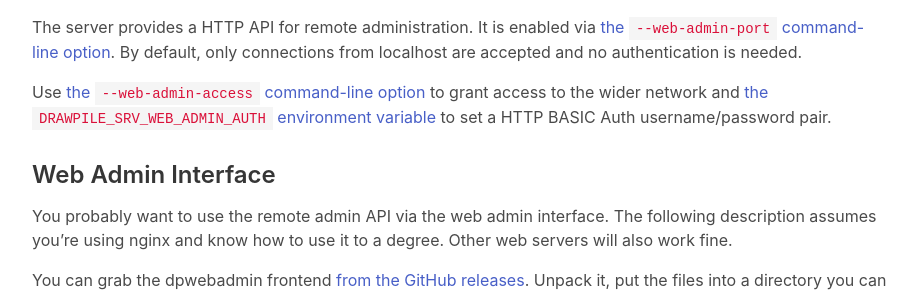
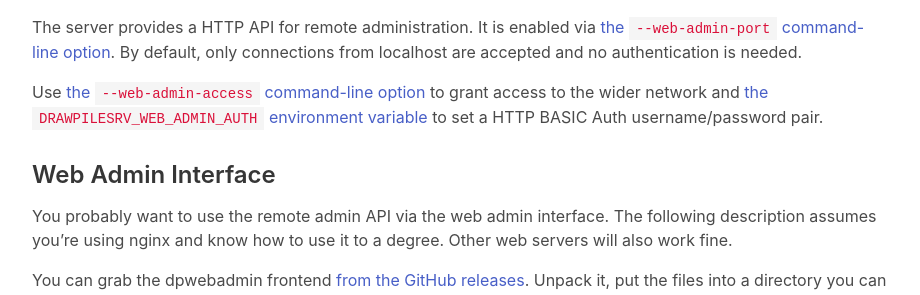
Before and after one commit to drawpile/drawpile.github.io, a Jekyll site: the page built from help/server/dedicatedserver.markdown, in a window 1280 px wide and 900 px high, scrolled down 9419 px. Shown: the part 149-444 px from the top of the window, without its empty margins (32-952 px from the left). Built offline with Jekyll 4.4.1, drawn with Linux system fonts in a browser that asks for light colours.

Commit message:
fix: correct env var for web admin auth (#9)
Documenting [the proper env var name](https://github.com/drawpile/Drawpile/blob/36e91905ca975530dab50aaf064519696b3d25cd/src/thinsrv/headless/headless.cpp#L531).

```diff
--- a/help/server/dedicatedserver.markdown
+++ b/help/server/dedicatedserver.markdown
@@ -352,7 +352,7 @@ If you wish to implement your own authentication server, refer to [the ext-auth
 
 The server provides a HTTP API for remote administration. It is enabled via [the `--web-admin-port` command-line option](serverconfig#web-admin-listen-port). By default, only connections from localhost are accepted and no authentication is needed.
 
-Use [the `--web-admin-access` command-line option](serverconfig#web-admin-access-mask) to grant access to the wider network and [the `DRAWPILE_SRV_WEB_ADMIN_AUTH` environment variable](serverconfig#web-admin-auth) to set a HTTP BASIC Auth username/password pair.
+Use [the `--web-admin-access` command-line option](serverconfig#web-admin-access-mask) to grant access to the wider network and [the `DRAWPILESRV_WEB_ADMIN_AUTH` environment variable](serverconfig#web-admin-auth) to set a HTTP BASIC Auth username/password pair.
 
 ### Web Admin Interface
 
```
